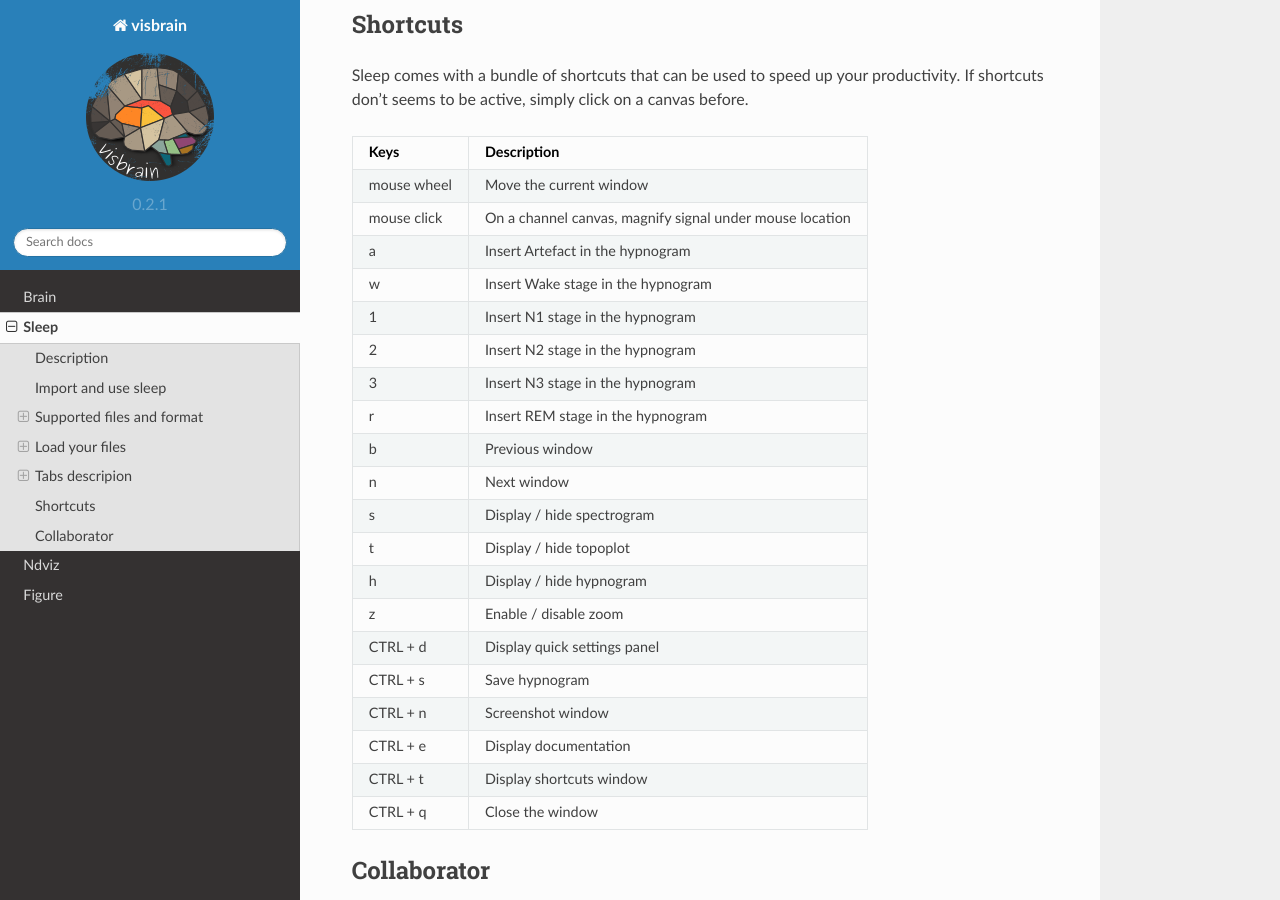
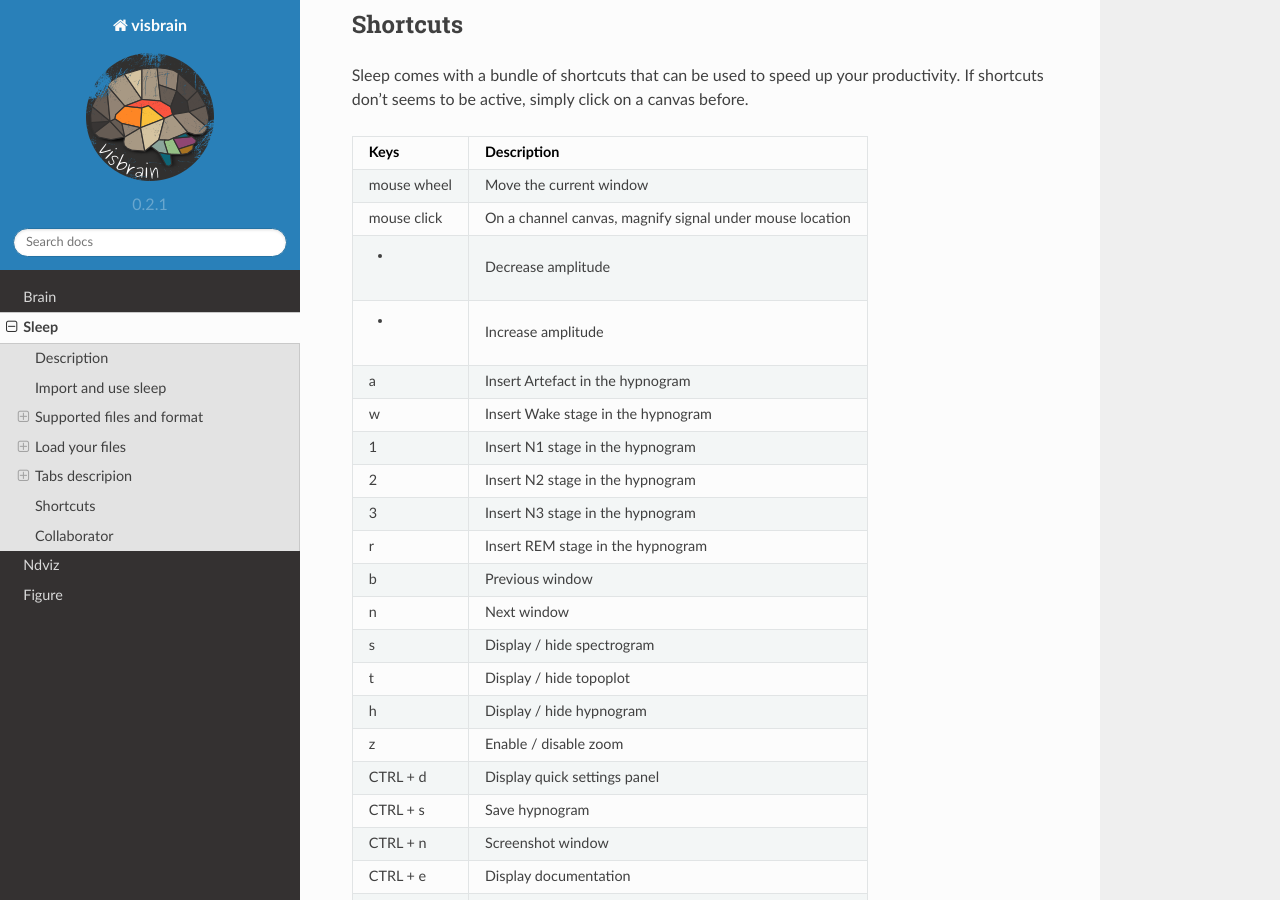
Before and after one commit to EtienneCmb/visbrain, a Sphinx documentation site: the page built from docs/sleep.rst, in a window 1280 px wide and 900 px high, scrolled down 14620 px. Built offline with Sphinx 7.4.7 and the Read the Docs theme 2.0.0, drawn with Linux system fonts in a browser that asks for light colours.

Commit message:
add shortcuts to doc

```diff
--- a/docs/sleep.rst
+++ b/docs/sleep.rst
@@ -448,6 +448,8 @@ Keys                    Description
 ==============          ==================================================================================
 mouse wheel             Move the current window
 mouse click             On a channel canvas, magnify signal under mouse location
+-                       Decrease amplitude
++                       Increase amplitude
 a                       Insert Artefact in the hypnogram
 w                       Insert Wake stage in the hypnogram
 1                       Insert N1 stage in the hypnogram
```
